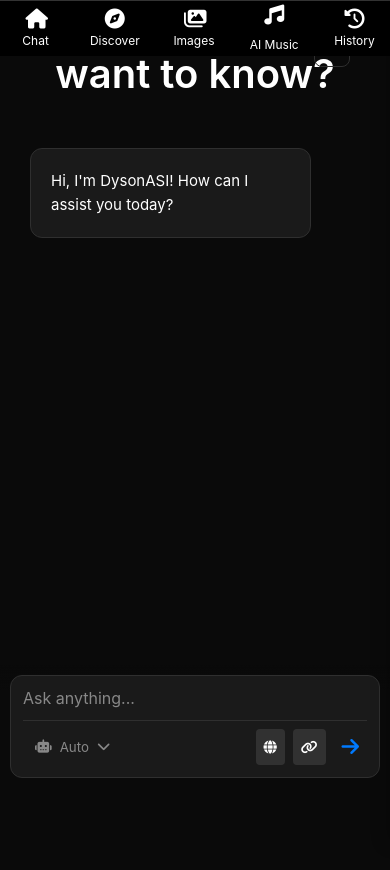
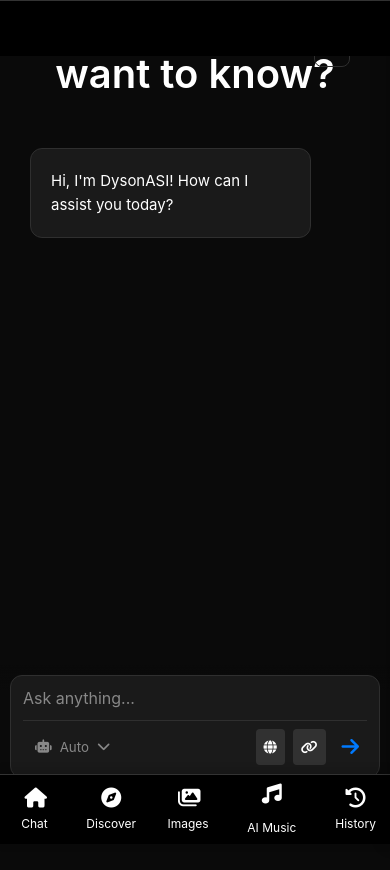
Before and after one commit to ChinmayBhattt/DyonASI_V2.0, a website: page index.html in a window 390 px wide. Before the commit the page ends 844 px from the top, so only its background shows below. Drawn offline with nearby package versions, Linux system fonts and the light colour scheme.

Commit message:
Add files via upload

```diff
--- a/index.html
+++ b/index.html
@@ -2,7 +2,7 @@
 <html lang="en">
 <head>
     <meta charset="UTF-8">
-    <meta name="viewport" content="width=device-width, initial-scale=1.0">
+    <meta name="viewport" content="width=device-width, initial-scale=1.0, maximum-scale=1.0, user-scalable=no">
     <title>DysonASI</title>
     <meta name="description" content="DysonASI, founded by Chinmay Bhatt, is an AI platform that builds artificial superintelligence, taking us closer to super intelligence">
     <meta name="keywords" content="DysonASI, Chinmay Bhatt, founder of DysonASI, AI platform, artificial superintelligence, AI chatbot, super intelligence, Chinmay Bhatt AI, DysonASI AI">
@@ -17,6 +17,7 @@
     <script defer src="spaces.js"></script>
     <script defer src="music.js"></script>
     <script defer src="settings.js"></script>
+    <link rel="stylesheet" href="styles/sidebar.css">
 
     <link rel="stylesheet" href="https://cdnjs.cloudflare.com/ajax/libs/font-awesome/6.4.0/css/all.min.css">
     <link rel='stylesheet' href='https://cdn-uicons.flaticon.com/2.6.0/uicons-bold-rounded/css/uicons-bold-rounded.css'>
--- a/style.css
+++ b/style.css
@@ -105,8 +105,6 @@
     display: flex;
     flex-direction: column;
     gap: 8px;
-    margin-top: auto;
-    margin-bottom: 16px;
 }
 
 .nav-item {
@@ -135,8 +133,8 @@
 }
 
 .sidebar-footer {
+    margin-top: auto;
     padding-top: 16px;
-    border-top: 1px solid var(--border-color);
 }
 
 .pro-upgrade {
--- /dev/null
+++ b/styles/sidebar.css
@@ -0,0 +1,66 @@
+/* ... existing code ... */
+
+/* Updated mobile responsive styles */
+@media screen and (max-width: 768px) {
+    .sidebar-nav {
+        position: fixed !important;
+        bottom: 0 !important;
+        left: 0 !important;
+        right: 0 !important;
+        top: auto !important;
+        width: 100% !important;
+        background-color: #000000;
+        display: flex !important;
+        justify-content: space-around !important;
+        align-items: center !important;
+        padding: 10px 0;
+        z-index: 99999 !important;
+        box-shadow: 0 -2px 10px rgba(0, 0, 0, 0.2);
+        margin: 0 !important;
+        border-top: 1px solid #333;
+        height: auto !important;
+        min-height: 60px !important;
+        max-height: 70px !important;
+    }
+
+    /* Force all other positioning to be removed */
+    .sidebar-nav.top,
+    .sidebar-nav.middle,
+    .sidebar-nav[style] {
+        position: fixed !important;
+        bottom: 0 !important;
+        top: auto !important;
+    }
+
+    .sidebar-nav .nav-item {
+        display: flex !important;
+        flex-direction: column !important;
+        align-items: center !important;
+        text-align: center !important;
+        font-size: 12px;
+        padding: 5px;
+        color: #ffffff;
+        margin: 0 !important;
+        flex: 1 !important;
+    }
+
+    .sidebar-nav .nav-item i {
+        font-size: 20px;
+        margin-bottom: 4px;
+    }
+
+    /* Add padding to main content */
+    .main-content,
+    .chat-container,
+    .content-area,
+    body > div:not(.sidebar-nav) {
+        padding-bottom: 80px !important;
+        margin-bottom: 0 !important;
+    }
+
+    /* Remove any absolute positioning that might be interfering */
+    body, html {
+        position: relative !important;
+        height: 100% !important;
+    }
+}
```
